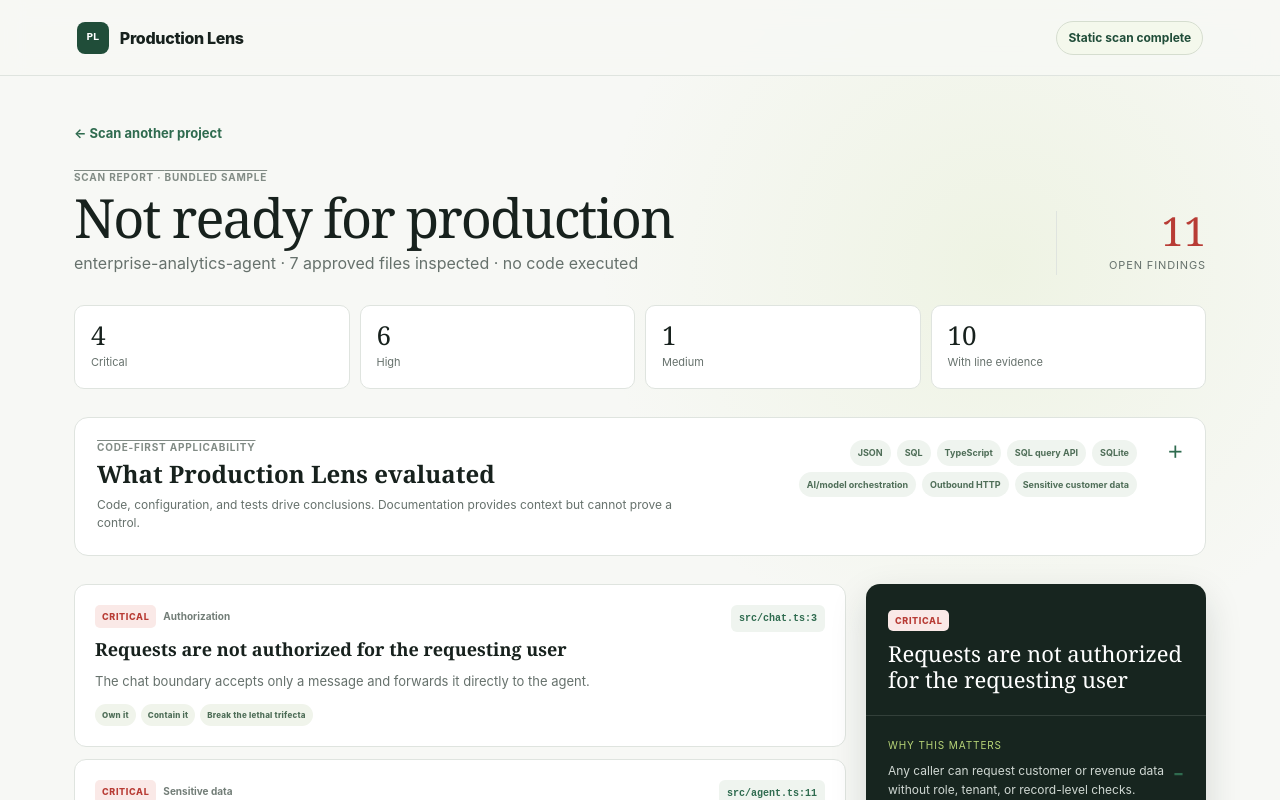
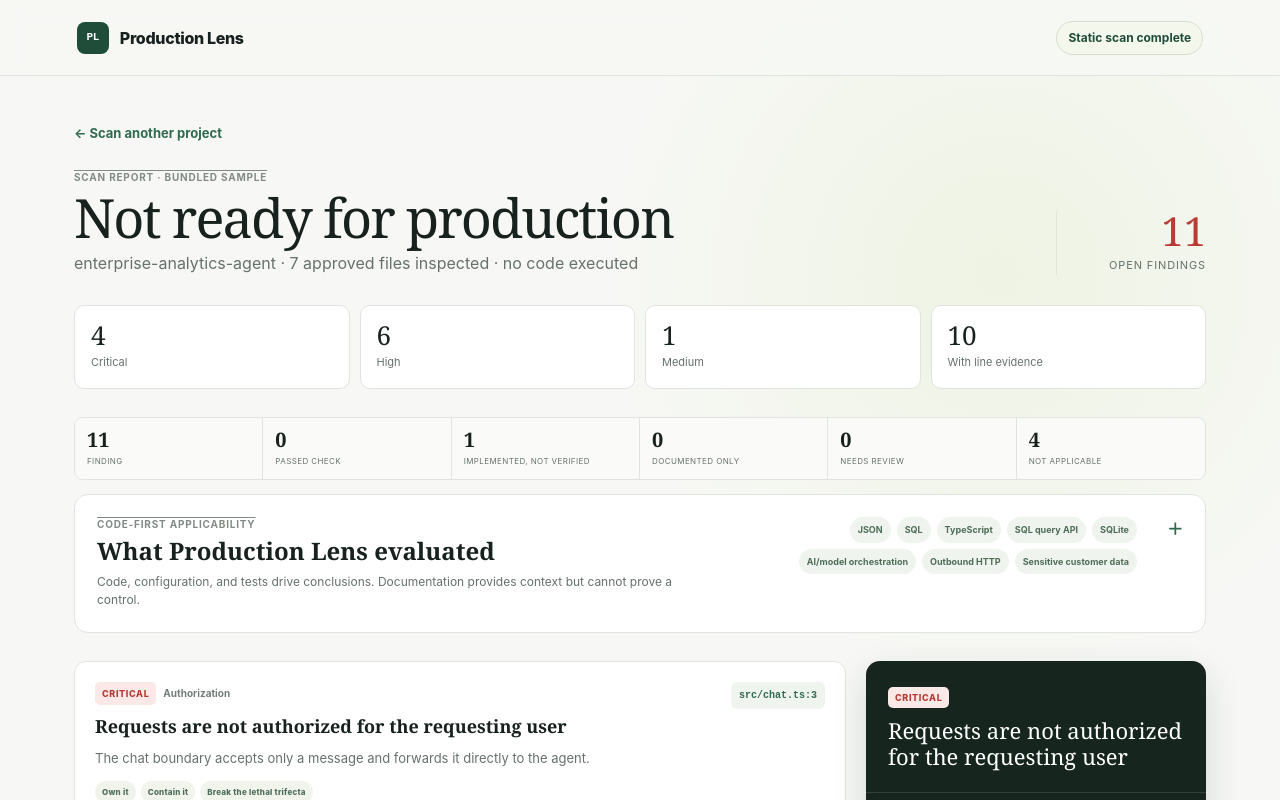
Before and after one commit to mkarunaker/production-lens, a Next.js app: page /results in a window 1280 px wide. Shown: the top 800 px of the page. Built offline with nearby package versions, Linux system fonts and the light colour scheme.

Commit message:
ux: keep evaluation counts visible

```diff
--- a/app/results/page.tsx
+++ b/app/results/page.tsx
@@ -104,6 +104,11 @@ function Results({
           <div className="summary-box"><strong>{counts.medium}</strong><span>Medium</span></div>
           <div className="summary-box"><strong>{result.findings.filter((finding) => finding.evidence).length}</strong><span>With line evidence</span></div>
         </div>
+        <div className="state-summary state-summary-visible" aria-label="Evaluation state counts">
+          {(Object.keys(stateLabels) as (keyof typeof stateLabels)[]).map((state) => (
+            <div key={state}><strong>{stateCounts[state]}</strong><span>{stateLabels[state]}</span></div>
+          ))}
+        </div>
         <details className="applicability-panel">
           <summary className="applicability-heading" id="applicability-title">
             <div>
@@ -117,14 +122,6 @@ function Results({
                 : <span>No supported technology detected</span>}
             </div>
           </summary>
-          <div className="state-summary">
-            {(Object.keys(stateLabels) as (keyof typeof stateLabels)[]).map((state) => (
-              <div key={state}>
-                <strong>{stateCounts[state]}</strong>
-                <span>{stateLabels[state]}</span>
-              </div>
-            ))}
-          </div>
           <div className="assessment-grid">
             {result.checks.map((check) => (
               <article className={`assessment assessment-${check.state}`} key={check.ruleId}>
```
